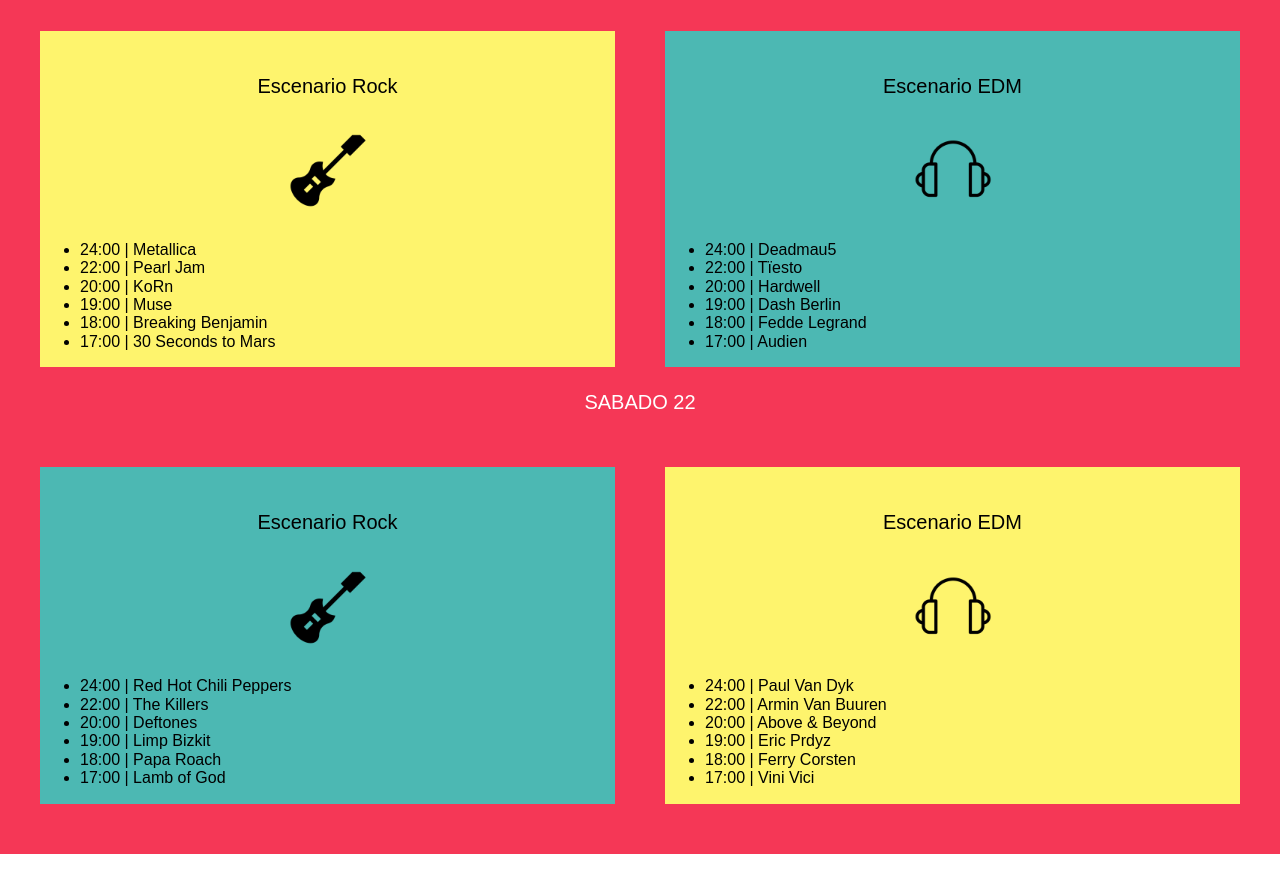
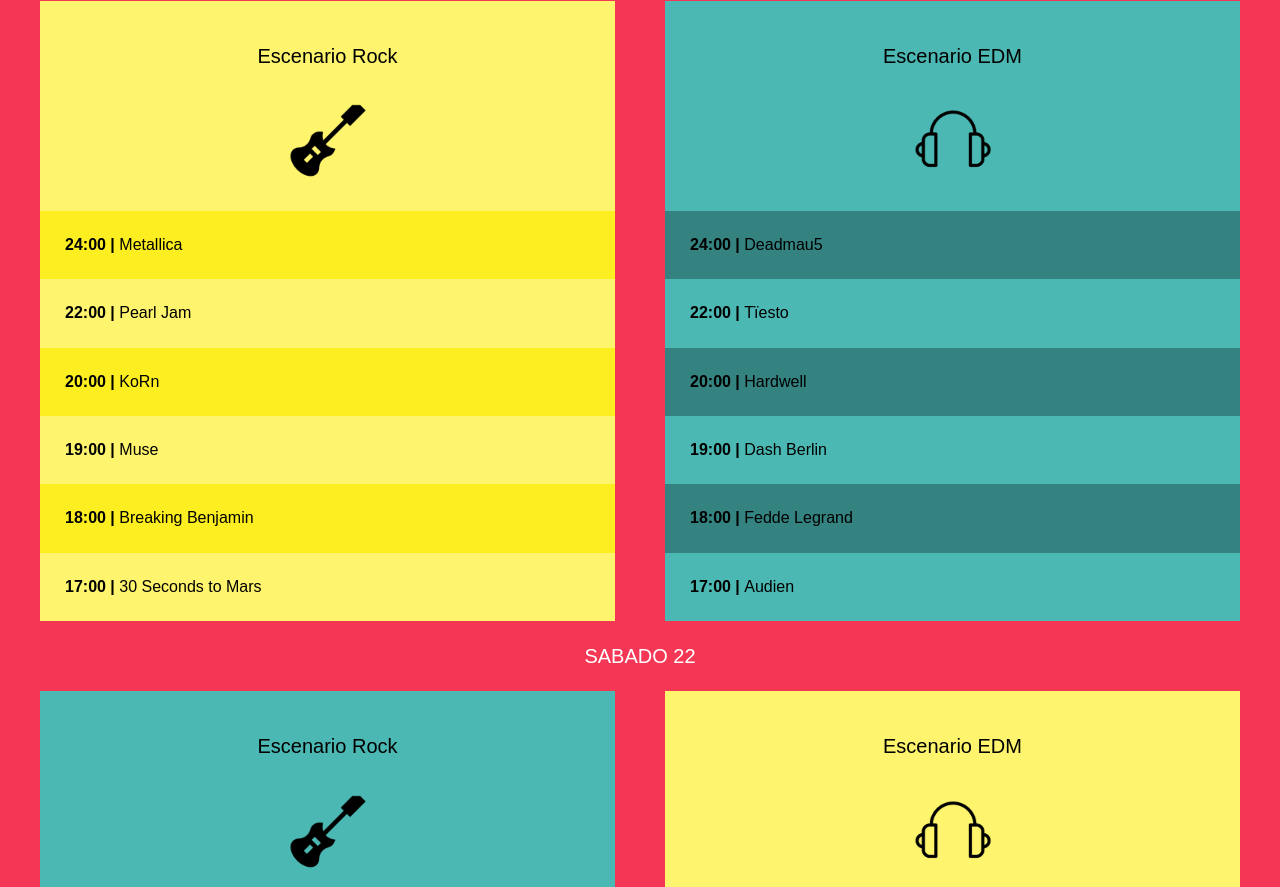
Before and after one commit to Adolfo20bm/festivalmusica, a website: page index.html in a window 1280 px wide. Shown: the part 1393-2280 px from the top of the page. Before the commit the page ends 2247 px from the top, so only its background shows below. Drawn offline with Linux system fonts and the light colour scheme.

Commit message:
finalizando scss a Lineup

```diff
--- a/src/scss/base/_mixins.scss
+++ b/src/scss/base/_mixins.scss
@@ -29,3 +29,10 @@
     grid-template-columns: repeat($columnas,1fr);
     gap: $espaciado;
 }
+
+@mixin resetear-lista{
+    margin: 0;
+    padding: 0;
+    list-style: none;
+
+}
--- a/src/scss/layout/_lineup.scss
+++ b/src/scss/layout/_lineup.scss
@@ -11,7 +11,7 @@
     }
     .dia {
         text-transform: uppercase;
-        margin-bottom: 5rem;
+        margin-bottom: 5rem 0;
     }
 }
 .escenarios-contenedor {
@@ -45,10 +45,26 @@
     background-image: url(../img/icono_rock.png);
 }
 
+.calendario {
+    @include m.resetear-lista;
+    li {
+        padding: 2.5rem;
+        font-weight: bold;
+        span {
+            font-weight: normal;
+        }
+    }
+}
 
 .bg-amarillo {
     background-color: v.$amarillo;
+    li:nth-child(odd){
+        background-color: darken(v.$amarillo,15%);
+    }
 }
 .bg-verde {
     background-color: v.$verde;
+    li:nth-child(odd){
+        background-color: darken(v.$verde,15%);
+    }
 }
```
Also changed, not shown: build/css/app.css.
